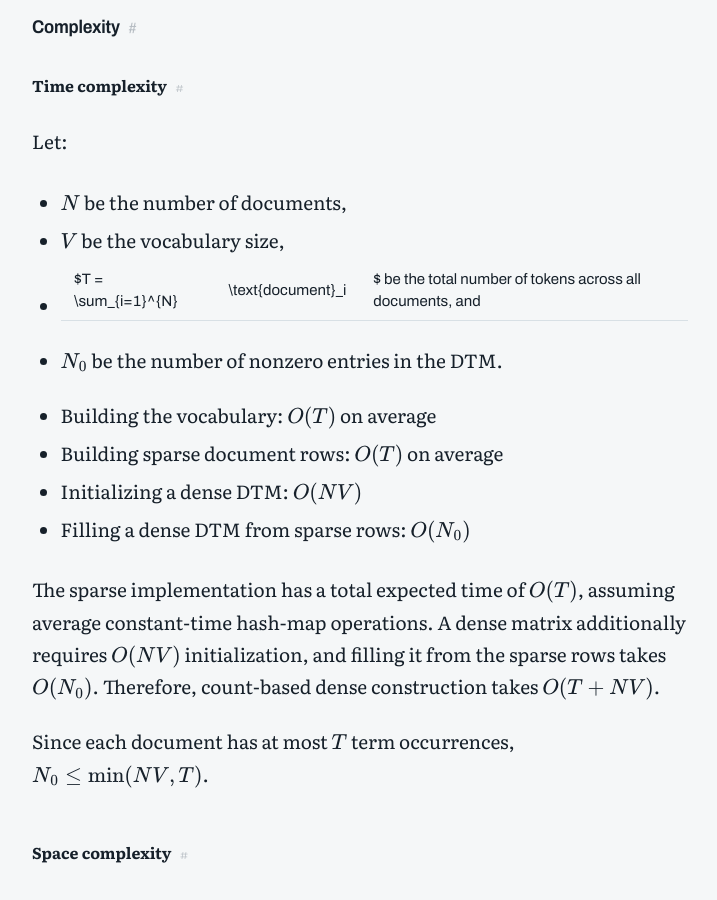
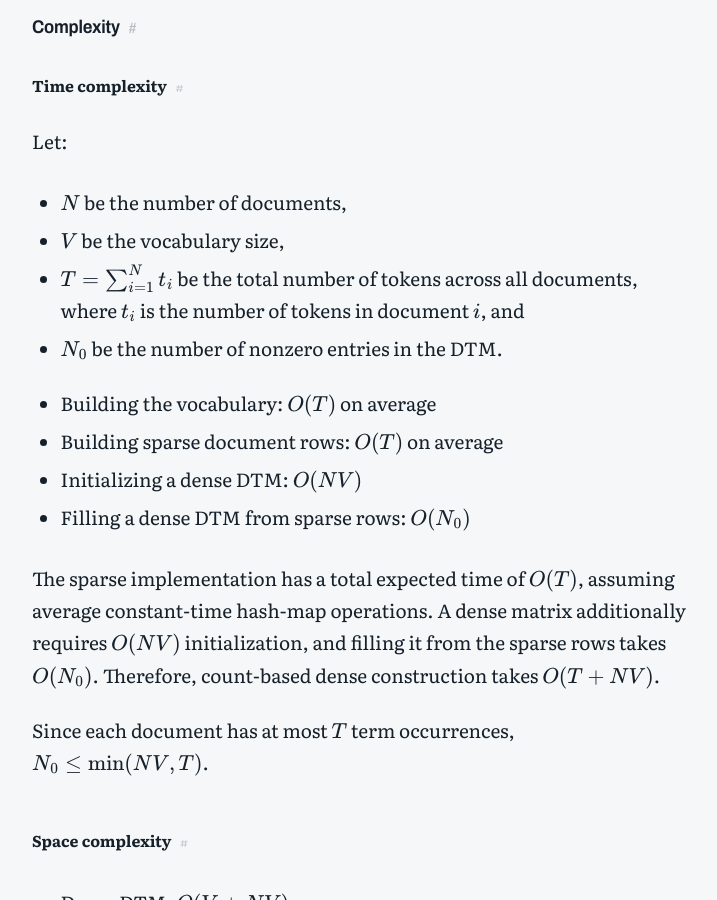
Before and after one commit to SNaveenMathew/stat_ml_blog, a Jekyll site: the page built from _posts/2026-11-17-NLP-from-Scratch.md, in a window 1280 px wide and 900 px high, scrolled down 6319 px. Shown: the whole window, without its empty margins (280-997 px from the left). Built offline with Jekyll 4.4.1, drawn with Linux system fonts in a browser that asks for light colours; comment, search, counter and statistics services are not loaded.

Commit message:
bug fix in math

```diff
--- a/_posts/2026-11-17-NLP-from-Scratch.md
+++ b/_posts/2026-11-17-NLP-from-Scratch.md
@@ -153,7 +153,7 @@ Let:
 
 - $N$ be the number of documents,
 - $V$ be the vocabulary size,
-- $T = \sum_{i=1}^{N} |\text{document}_i|$ be the total number of tokens across all documents, and
+- $T = \sum_{i=1}^{N} t_i$ be the total number of tokens across all documents, where $t_i$ is the number of tokens in document $i$, and
 - $N_0$ be the number of nonzero entries in the DTM.
 
 - Building the vocabulary: $O(T)$ on average
```
